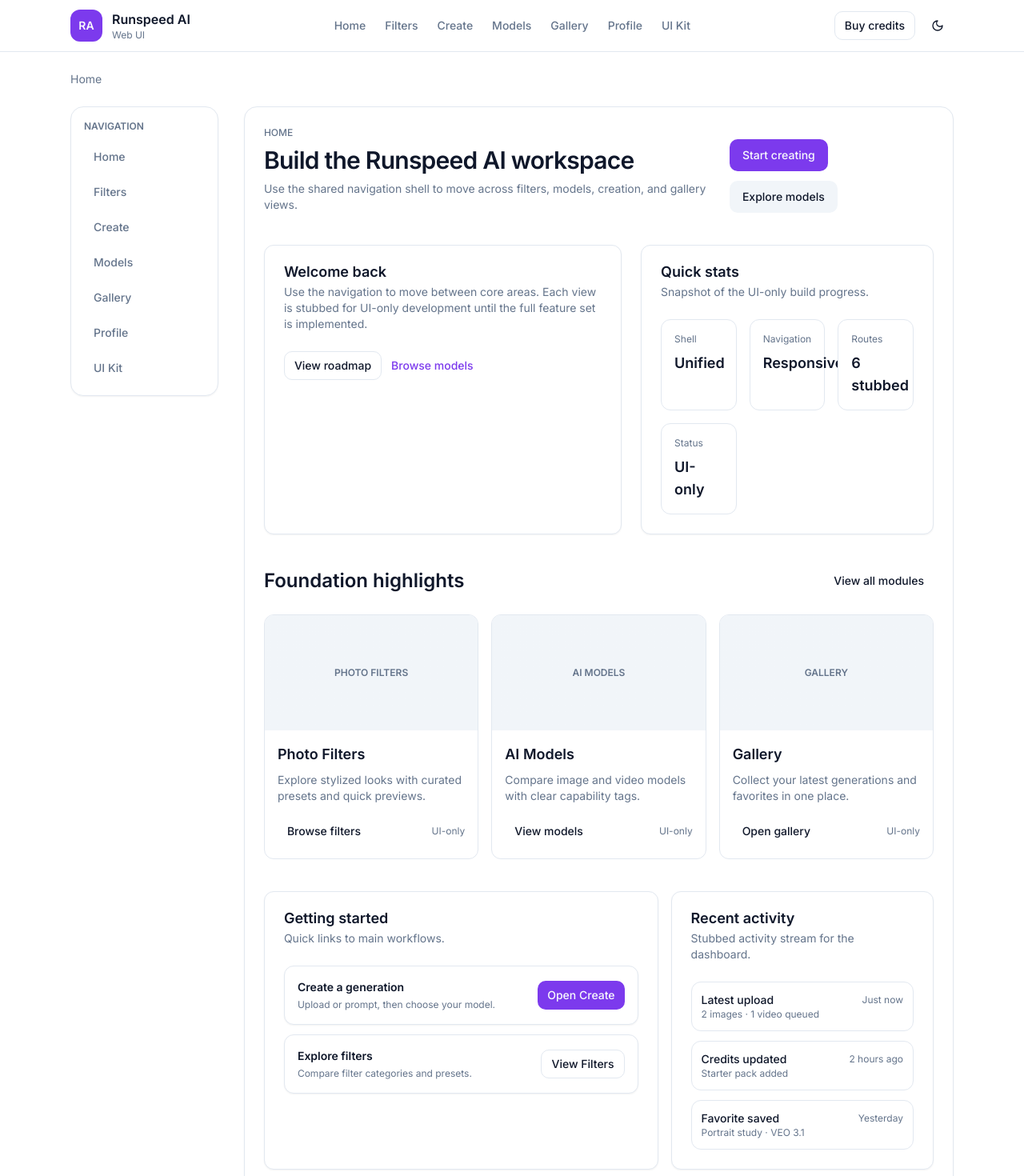
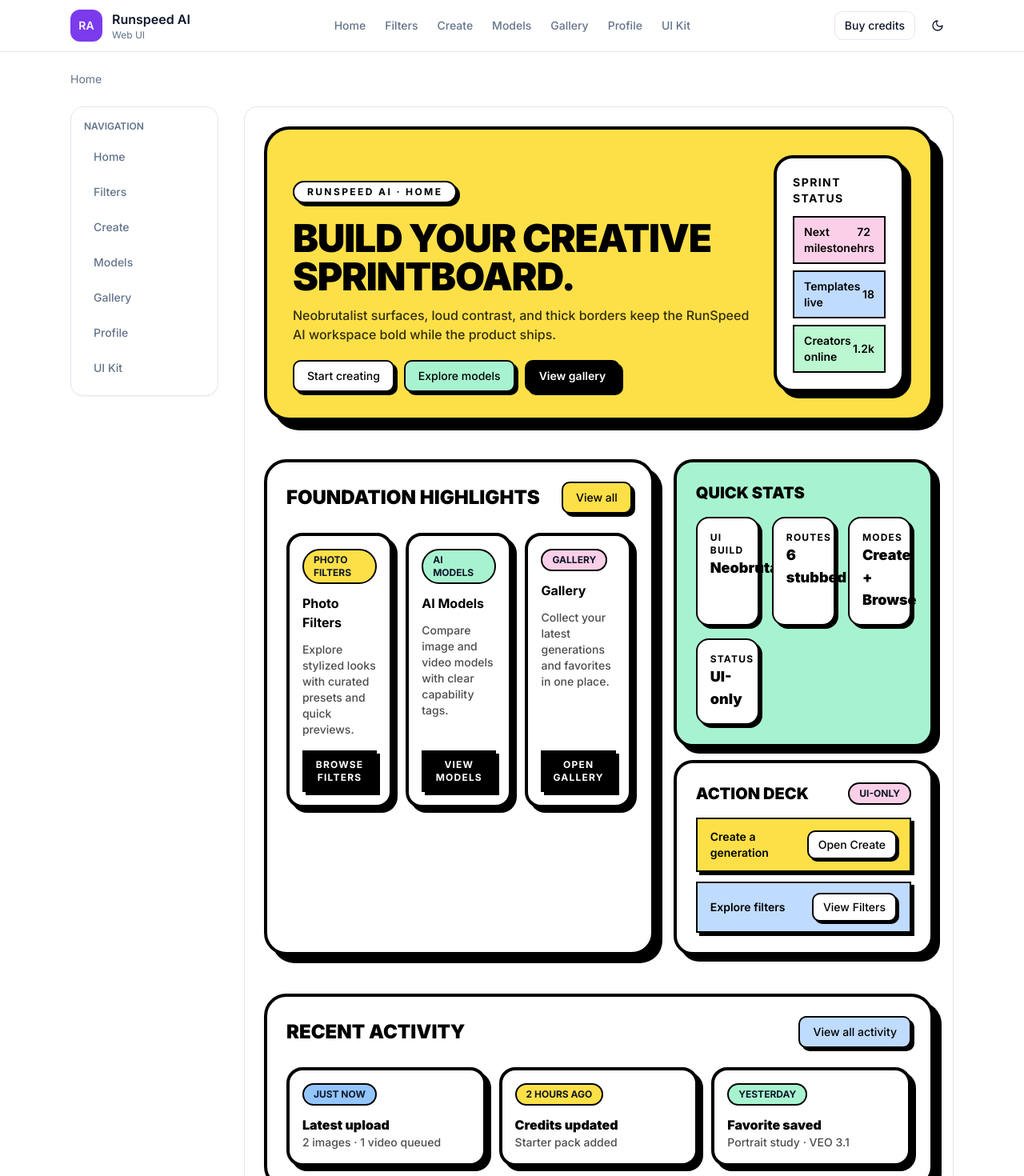
Before and after one commit to MichaelFKogan/runspeedai-web, a Next.js app in the folder web-app/: page / in a window 1280 px wide. Shown: the top 1470 px of the page at 80% size. Built offline with nearby package versions, Linux system fonts and the light colour scheme.

Commit message:
Redesign homepage with neobrutal styling

```diff
--- a/web-app/src/app/page.tsx
+++ b/web-app/src/app/page.tsx
@@ -1,193 +1,202 @@
 import Link from 'next/link'
 
-import { PageHeader } from '@/components/page-header'
 import { Button } from '@/components/ui/button'
-import {
-  Card,
-  CardContent,
-  CardDescription,
-  CardHeader,
-  CardTitle
-} from '@/components/ui/card'
 import { Grid } from '@/components/ui/grid'
-import { Row } from '@/components/ui/row'
-import { Tile, TileContent, TileFooter, TileMedia } from '@/components/ui/tile'
 
 const highlights = [
   {
     title: 'Photo Filters',
     description: 'Explore stylized looks with curated presets and quick previews.',
-    cta: 'Browse filters'
+    cta: 'Browse filters',
+    accent: 'bg-[#FDE047]'
   },
   {
     title: 'AI Models',
     description: 'Compare image and video models with clear capability tags.',
-    cta: 'View models'
+    cta: 'View models',
+    accent: 'bg-[#A7F3D0]'
   },
   {
     title: 'Gallery',
     description: 'Collect your latest generations and favorites in one place.',
-    cta: 'Open gallery'
+    cta: 'Open gallery',
+    accent: 'bg-[#FBCFE8]'
   }
+]
+
+const stats = [
+  { label: 'UI build', value: 'Neobrutalist' },
+  { label: 'Routes', value: '6 stubbed' },
+  { label: 'Modes', value: 'Create + Browse' },
+  { label: 'Status', value: 'UI-only' }
 ]
 
 const activity = [
   {
     title: 'Latest upload',
     description: '2 images · 1 video queued',
-    time: 'Just now'
+    time: 'Just now',
+    accent: 'bg-[#93C5FD]'
   },
   {
     title: 'Credits updated',
     description: 'Starter pack added',
-    time: '2 hours ago'
+    time: '2 hours ago',
+    accent: 'bg-[#FDE047]'
   },
   {
     title: 'Favorite saved',
     description: 'Portrait study · VEO 3.1',
-    time: 'Yesterday'
+    time: 'Yesterday',
+    accent: 'bg-[#A7F3D0]'
   }
 ]
 
 export default function HomePage() {
   return (
-    <div className="space-y-10">
-      <PageHeader
-        eyebrow="Home"
-        title="Build the Runspeed AI workspace"
-        description="Use the shared navigation shell to move across filters, models, creation, and gallery views."
-        actions={
-          <>
-            <Button>Start creating</Button>
-            <Button variant="secondary">Explore models</Button>
-          </>
-        }
-      />
-
-      <section className="grid gap-6 lg:grid-cols-[1.1fr_0.9fr]">
-        <Card>
-          <CardHeader>
-            <CardTitle>Welcome back</CardTitle>
-            <CardDescription>
-              Use the navigation to move between core areas. Each view is stubbed for UI-only
-              development until the full feature set is implemented.
-            </CardDescription>
-          </CardHeader>
-          <CardContent className="flex flex-wrap items-center gap-3">
-            <Button variant="outline" size="sm">
-              View roadmap
+    <div className="space-y-12">
+      <section className="rounded-[32px] border-4 border-black bg-[#FDE047] p-8 shadow-[12px_12px_0_0_#000]">
+        <div className="flex flex-col gap-6 lg:flex-row lg:items-end lg:justify-between">
+          <div className="space-y-5">
+            <span className="inline-flex w-fit items-center rounded-full border-2 border-black bg-white px-4 py-1 text-xs font-bold uppercase tracking-[0.2em] text-black shadow-[4px_4px_0_0_#000]">
+              Runspeed AI · Home
+            </span>
+            <div className="space-y-3">
+              <h1 className="text-4xl font-black uppercase tracking-tight text-black sm:text-5xl">
+                Build your creative sprintboard.
+              </h1>
+              <p className="max-w-2xl text-base font-medium text-black/80">
+                Neobrutalist surfaces, loud contrast, and thick borders keep the RunSpeed AI
+                workspace bold while the product ships.
+              </p>
+            </div>
+            <div className="flex flex-wrap gap-3">
+              <Button className="border-2 border-black bg-white text-black shadow-[4px_4px_0_0_#000] hover:bg-white/90">
+                Start creating
+              </Button>
+              <Button className="border-2 border-black bg-[#A7F3D0] text-black shadow-[4px_4px_0_0_#000] hover:bg-[#A7F3D0]/90">
+                Explore models
               </Button>
               <Link
-              className="text-sm font-medium text-primary underline-offset-4 hover:underline"
-              href="/models"
+                className="inline-flex items-center justify-center rounded-md border-2 border-black bg-black px-4 py-2 text-sm font-semibold text-white shadow-[4px_4px_0_0_#000] hover:bg-black/90"
+                href="/gallery"
               >
-              Browse models
+                View gallery
               </Link>
-          </CardContent>
-        </Card>
-
-        <Card>
-          <CardHeader>
-            <CardTitle>Quick stats</CardTitle>
-            <CardDescription>Snapshot of the UI-only build progress.</CardDescription>
-          </CardHeader>
-          <CardContent>
-            <Grid className="sm:grid-cols-2">
-              {[
-                { label: 'Shell', value: 'Unified' },
-                { label: 'Navigation', value: 'Responsive' },
-                { label: 'Routes', value: '6 stubbed' },
-                { label: 'Status', value: 'UI-only' }
-              ].map((stat) => (
-                <Card key={stat.label} className="shadow-none">
-                  <CardContent className="space-y-2 p-4">
-                    <p className="text-xs text-muted-foreground">{stat.label}</p>
-                    <p className="text-lg font-semibold">{stat.value}</p>
-                  </CardContent>
-                </Card>
-              ))}
-            </Grid>
-          </CardContent>
-        </Card>
+            </div>
+          </div>
+          <div className="grid max-w-sm gap-3 rounded-[24px] border-4 border-black bg-white p-5 text-black shadow-[8px_8px_0_0_#000]">
+            <p className="text-sm font-bold uppercase tracking-widest">Sprint status</p>
+            <div className="space-y-2 text-sm font-semibold">
+              <p className="flex items-center justify-between border-2 border-black bg-[#FBCFE8] px-3 py-2">
+                Next milestone <span>72 hrs</span>
+              </p>
+              <p className="flex items-center justify-between border-2 border-black bg-[#BFDBFE] px-3 py-2">
+                Templates live <span>18</span>
+              </p>
+              <p className="flex items-center justify-between border-2 border-black bg-[#BBF7D0] px-3 py-2">
+                Creators online <span>1.2k</span>
+              </p>
+            </div>
+          </div>
+        </div>
       </section>
 
-      <section>
+      <section className="grid gap-6 lg:grid-cols-[1.2fr_0.8fr]">
+        <div className="rounded-[28px] border-4 border-black bg-white p-6 shadow-[10px_10px_0_0_#000]">
           <div className="flex items-center justify-between">
-          <h2 className="text-2xl font-semibold">Foundation highlights</h2>
-          <Button variant="ghost" size="sm">
-            View all modules
+            <h2 className="text-2xl font-black uppercase text-black">Foundation highlights</h2>
+            <Button className="border-2 border-black bg-[#FDE047] text-black shadow-[4px_4px_0_0_#000] hover:bg-[#FDE047]/90">
+              View all
             </Button>
           </div>
           <Grid className="mt-6 md:grid-cols-3">
             {highlights.map((item) => (
-            <Tile key={item.title}>
-              <TileMedia className="bg-gradient-to-br from-muted via-muted/40 to-transparent">
-                <span className="text-xs font-semibold uppercase text-muted-foreground">
+              <div
+                key={item.title}
+                className="flex h-full flex-col justify-between rounded-[20px] border-4 border-black bg-white p-4 shadow-[6px_6px_0_0_#000]"
+              >
+                <div className="space-y-3">
+                  <span
+                    className={`inline-flex w-fit items-center rounded-full border-2 border-black px-3 py-1 text-xs font-bold uppercase ${item.accent}`}
+                  >
                     {item.title}
                   </span>
-              </TileMedia>
-              <TileContent>
-                <h3 className="text-lg font-semibold">{item.title}</h3>
-                <p className="text-sm text-muted-foreground">{item.description}</p>
-              </TileContent>
-              <TileFooter>
-                <Button variant="ghost" size="sm">
+                  <p className="text-base font-bold text-black">{item.title}</p>
+                  <p className="text-sm font-medium text-black/70">{item.description}</p>
+                </div>
+                <button className="mt-4 w-fit border-2 border-black bg-black px-3 py-2 text-xs font-bold uppercase tracking-widest text-white shadow-[4px_4px_0_0_#000]">
                   {item.cta}
-                </Button>
-                <span className="text-xs text-muted-foreground">UI-only</span>
-              </TileFooter>
-            </Tile>
+                </button>
+              </div>
             ))}
           </Grid>
+        </div>
+
+        <div className="flex flex-col gap-4">
+          <div className="rounded-[24px] border-4 border-black bg-[#A7F3D0] p-6 shadow-[8px_8px_0_0_#000]">
+            <h3 className="text-xl font-black uppercase text-black">Quick stats</h3>
+            <Grid className="mt-4 sm:grid-cols-2">
+              {stats.map((stat) => (
+                <div
+                  key={stat.label}
+                  className="rounded-[16px] border-2 border-black bg-white p-4 text-black shadow-[4px_4px_0_0_#000]"
+                >
+                  <p className="text-xs font-bold uppercase tracking-widest">{stat.label}</p>
+                  <p className="text-lg font-black">{stat.value}</p>
+                </div>
+              ))}
+            </Grid>
+          </div>
+
+          <div className="rounded-[24px] border-4 border-black bg-white p-6 shadow-[8px_8px_0_0_#000]">
+            <div className="flex items-center justify-between">
+              <h3 className="text-xl font-black uppercase text-black">Action deck</h3>
+              <span className="rounded-full border-2 border-black bg-[#FBCFE8] px-3 py-1 text-xs font-bold uppercase">
+                UI-only
+              </span>
+            </div>
+            <div className="mt-4 space-y-3 text-sm font-semibold text-black">
+              <div className="flex items-center justify-between border-2 border-black bg-[#FDE047] px-4 py-3 shadow-[4px_4px_0_0_#000]">
+                <span>Create a generation</span>
+                <Button size="sm" className="border-2 border-black bg-white text-black shadow-[3px_3px_0_0_#000]">
+                  Open Create
+                </Button>
+              </div>
+              <div className="flex items-center justify-between border-2 border-black bg-[#BFDBFE] px-4 py-3 shadow-[4px_4px_0_0_#000]">
+                <span>Explore filters</span>
+                <Button size="sm" className="border-2 border-black bg-white text-black shadow-[3px_3px_0_0_#000]">
+                  View Filters
+                </Button>
+              </div>
+            </div>
+          </div>
+        </div>
       </section>
 
-      <section className="grid gap-4 lg:grid-cols-[1.2fr_0.8fr]">
-        <Card>
-          <CardHeader>
-            <CardTitle>Getting started</CardTitle>
-            <CardDescription>Quick links to main workflows.</CardDescription>
-          </CardHeader>
-          <CardContent className="space-y-3">
-            <Row>
-              <div className="space-y-1">
-                <p className="text-sm font-semibold">Create a generation</p>
-                <p className="text-xs text-muted-foreground">
-                  Upload or prompt, then choose your model.
-                </p>
+      <section className="rounded-[28px] border-4 border-black bg-white p-6 shadow-[10px_10px_0_0_#000]">
+        <div className="flex items-center justify-between">
+          <h2 className="text-2xl font-black uppercase text-black">Recent activity</h2>
+          <Button className="border-2 border-black bg-[#BFDBFE] text-black shadow-[4px_4px_0_0_#000] hover:bg-[#BFDBFE]/90">
+            View all activity
+          </Button>
         </div>
-              <Button size="sm">Open Create</Button>
-            </Row>
-            <Row>
-              <div className="space-y-1">
-                <p className="text-sm font-semibold">Explore filters</p>
-                <p className="text-xs text-muted-foreground">
-                  Compare filter categories and presets.
-                </p>
-              </div>
-              <Button size="sm" variant="outline">
-                View Filters
-              </Button>
-            </Row>
-          </CardContent>
-        </Card>
-
-        <Card>
-          <CardHeader>
-            <CardTitle>Recent activity</CardTitle>
-            <CardDescription>Stubbed activity stream for the dashboard.</CardDescription>
-          </CardHeader>
-          <CardContent className="space-y-3">
+        <div className="mt-6 grid gap-4 md:grid-cols-3">
           {activity.map((item) => (
-              <div key={item.title} className="rounded-lg border border-border p-3">
-                <div className="flex items-center justify-between">
-                  <p className="text-sm font-medium">{item.title}</p>
-                  <span className="text-xs text-muted-foreground">{item.time}</span>
-                </div>
-                <p className="text-xs text-muted-foreground">{item.description}</p>
+            <div
+              key={item.title}
+              className="rounded-[20px] border-4 border-black bg-white p-4 shadow-[6px_6px_0_0_#000]"
+            >
+              <span
+                className={`inline-flex w-fit items-center rounded-full border-2 border-black px-3 py-1 text-xs font-bold uppercase ${item.accent}`}
+              >
+                {item.time}
+              </span>
+              <p className="mt-3 text-base font-black text-black">{item.title}</p>
+              <p className="text-sm font-medium text-black/70">{item.description}</p>
             </div>
           ))}
-          </CardContent>
-        </Card>
+        </div>
       </section>
     </div>
   )
```
Lines whose indentation alone changed are shown as unchanged.
